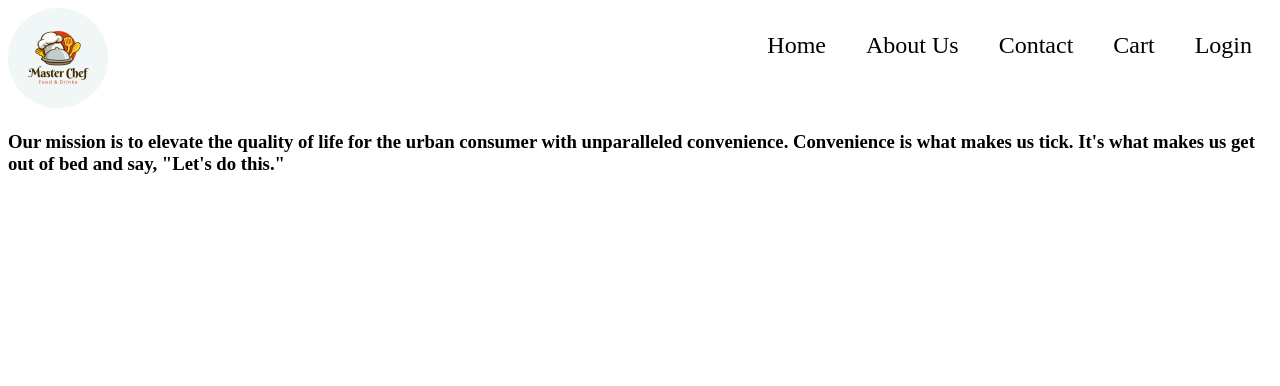
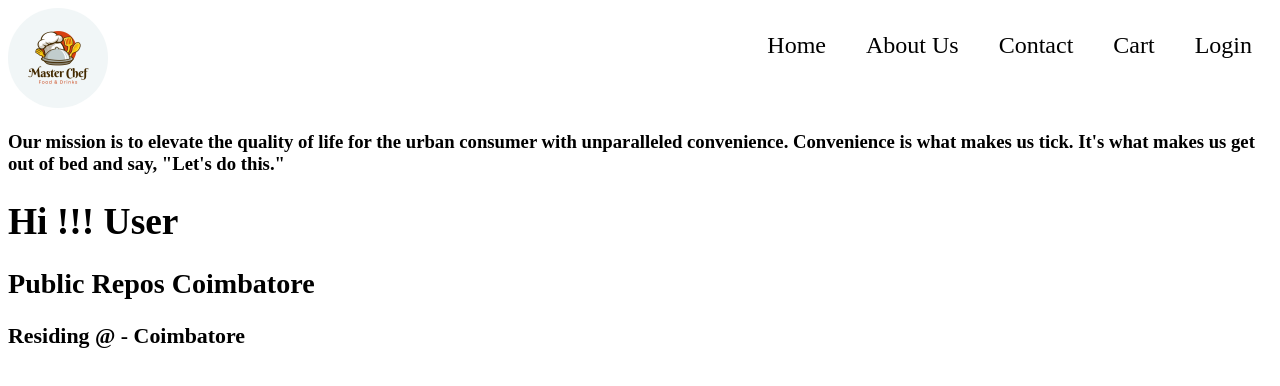
Before and after one commit to Ragulkumarv/foodOrderApp, a React app: page /about in a window 1280 px wide. Shown: the top 386 px of the page. Built offline with nearby package versions, Linux system fonts and the light colour scheme; no server answers; the HTML template or start-up script is replaced by a standard one.

Commit message:
class component added episode-8

```diff
--- a/src/components/About.js
+++ b/src/components/About.js
@@ -1,9 +1,11 @@
+import UserClass from "./UserClass";
 const About = () => {
   return (
     <h3>
       Our mission is to elevate the quality of life for the urban consumer with
       unparalleled convenience. Convenience is what makes us tick. It's what
       makes us get out of bed and say, "Let's do this."
+      <UserClass stream={"Residing @"} location={"Coimbatore"} />
     </h3>
   );
 };
--- /dev/null
+++ b/src/components/UserClass.js
@@ -0,0 +1,46 @@
+import React from "react";
+class UserClass extends React.Component {
+  constructor(props) {
+    super(props);
+    this.state = {
+      userInfo: {
+        login: "User",
+        public_repos: "Coimbatore",
+      },
+    };
+    console.log("constructor");
+  }
+
+  async componentDidMount() {
+    const url = await fetch("https://api.github.com/users/Ragulkumarv");
+    const resp = await url.json();
+    console.log(resp);
+    this.setState({
+      userInfo: resp,
+    });
+
+    console.log("component did mount");
+  }
+
+  componentWillUnmount() {
+    console.log("component did unmount");
+  }
+
+  render() {
+    console.log("return func");
+    const { login, public_repos } = this.state.userInfo;
+    const { stream, location } = this.props;
+
+    return (
+      <div>
+        <h1>Hi !!! {login}</h1>
+        <h2>Public Repos {public_repos} </h2>
+        <h3>
+          {stream} - {location}
+        </h3>
+      </div>
+    );
+  }
+}
+
+export default UserClass;
```
